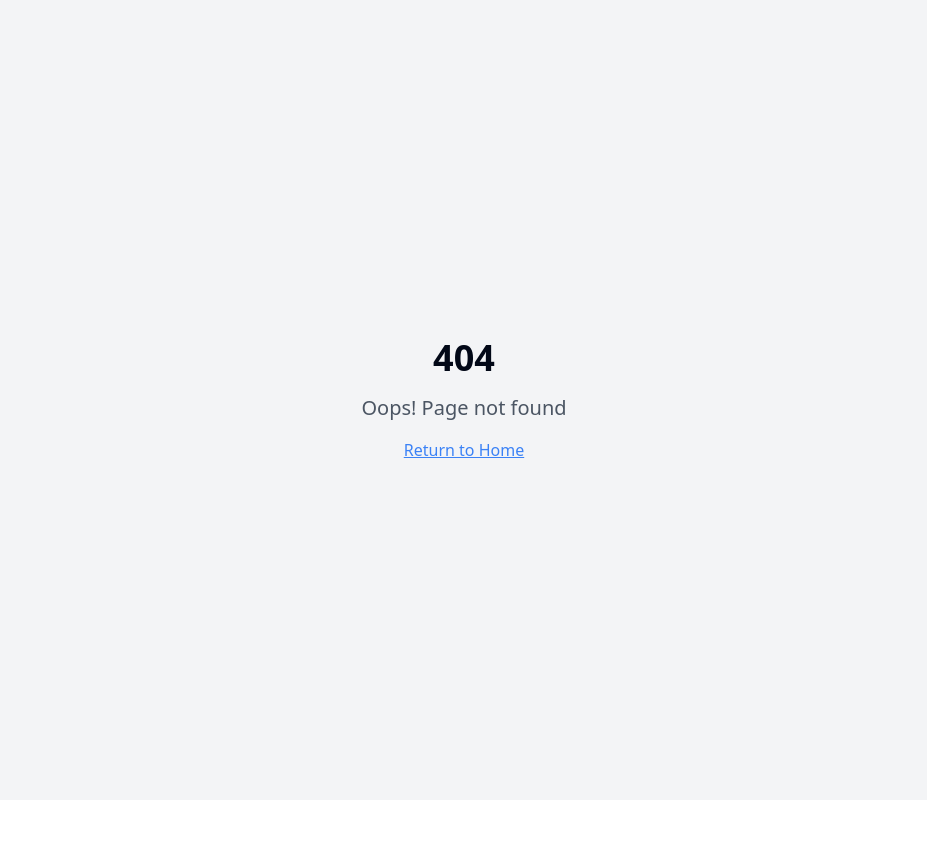
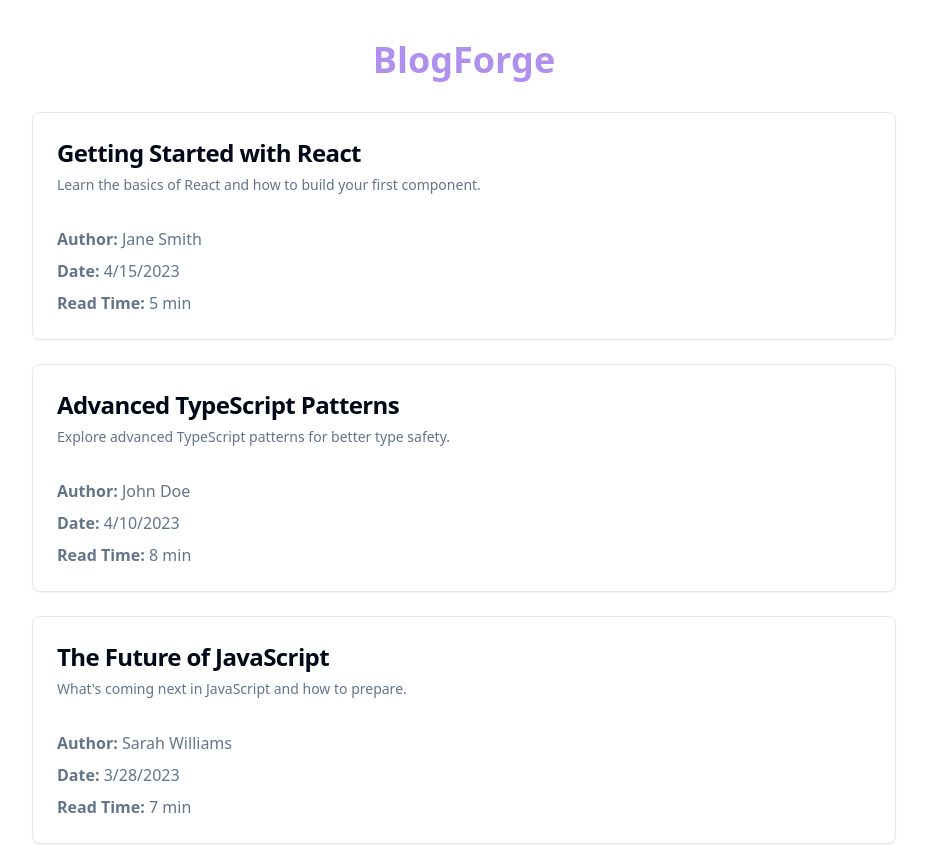
Before and after one commit to satyam-sys07/story-forge-core, a React (Vite) app: page /home in a window 1280 px wide. Before the commit this address had no page. Shown: the top 845 px of the page, without its empty margins (176-1103 px from the left). Before the commit the page ends 800 px from the top, so only its background shows below. Built offline with nearby package versions, Linux system fonts and the light colour scheme.

Commit message:
Add home page and blog viewing.

```diff
--- a/src/App.tsx
+++ b/src/App.tsx
@@ -11,6 +11,8 @@ import Editor from "./pages/Editor";
 import Archive from "./pages/Archive";
 import Profile from "./pages/Profile";
 import NotFound from "./pages/NotFound";
+import Home from "./pages/Home";
+import BlogPost from "./pages/BlogPost";
 
 const queryClient = new QueryClient();
 
@@ -21,6 +23,9 @@ const App = () => (
       <Sonner />
       <BrowserRouter>
         <Routes>
+          <Route path="/home" element={<Home />} />
+          <Route path="/blog/:id" element={<BlogPost />} />
+
           <Route path="/" element={<Layout><Dashboard /></Layout>} />
           <Route path="/posts" element={<Layout><Posts /></Layout>} />
           <Route path="/categories" element={<Layout><Categories /></Layout>} />
--- /dev/null
+++ b/src/pages/BlogPost.tsx
@@ -0,0 +1,48 @@
+
+import { useParams, Link, useNavigate } from "react-router-dom";
+import { posts } from "@/data/mockData";
+import { Card, CardHeader, CardTitle, CardContent } from "@/components/ui/card";
+import { ArrowLeft } from "lucide-react";
+
+const BlogPost = () => {
+  const { id } = useParams();
+  const navigate = useNavigate();
+  const post = posts.find(p => p.id === id && p.status === "published");
+
+  if (!post) {
+    return (
+      <div className="max-w-2xl mx-auto pt-16 text-center animate-fade-in">
+        <p className="mb-8 text-lg text-destructive">Blog post not found.</p>
+        <button
+          className="inline-flex items-center gap-2 px-4 py-2 rounded bg-primary text-white hover:bg-primary/90"
+          onClick={() => navigate(-1)}
+        >
+          <ArrowLeft size={18} /> Back
+        </button>
+      </div>
+    );
+  }
+
+  return (
+    <div className="max-w-2xl mx-auto py-10 px-4 animate-fade-in">
+      <Link to="/home" className="flex items-center text-primary text-sm hover:underline mb-4">
+        <ArrowLeft className="w-4 h-4 mr-1" /> Back to home
+      </Link>
+      <Card>
+        <CardHeader>
+          <CardTitle className="text-4xl">{post.title}</CardTitle>
+          <div className="flex flex-wrap gap-4 mt-2 text-muted-foreground text-sm">
+            <span>By <b>{post.author}</b></span>
+            <span>· {new Date(post.date).toLocaleDateString()}</span>
+            <span>· {post.readTime} min read</span>
+          </div>
+        </CardHeader>
+        <CardContent className="prose max-w-none pt-6 text-base leading-relaxed">
+          {post.content}
+        </CardContent>
+      </Card>
+    </div>
+  );
+};
+
+export default BlogPost;
--- /dev/null
+++ b/src/pages/Home.tsx
@@ -0,0 +1,36 @@
+
+import { Link } from "react-router-dom";
+import { posts } from "@/data/mockData";
+import { Card, CardHeader, CardTitle, CardDescription, CardContent } from "@/components/ui/card";
+
+const publishedPosts = posts.filter(post => post.status === "published");
+
+const Home = () => (
+  <div className="py-10 px-4 max-w-4xl mx-auto">
+    <h1 className="text-4xl font-bold mb-8 text-center text-primary animate-fade-in">BlogForge</h1>
+    <div className="grid gap-6">
+      {publishedPosts.length === 0 && (
+        <div className="text-center text-muted-foreground">No posts published yet.</div>
+      )}
+      {publishedPosts.map(post => (
+        <Card key={post.id} className="hover-scale transition-shadow hover:shadow-xl">
+          <Link to={`/blog/${post.id}`}>
+            <CardHeader>
+              <CardTitle className="story-link text-2xl">{post.title}</CardTitle>
+              <CardDescription>
+                {post.excerpt}
+              </CardDescription>
+            </CardHeader>
+            <CardContent className="pt-2 flex flex-col gap-2 text-muted-foreground">
+              <span><b>Author:</b> {post.author}</span>
+              <span><b>Date:</b> {new Date(post.date).toLocaleDateString()}</span>
+              <span><b>Read Time:</b> {post.readTime} min</span>
+            </CardContent>
+          </Link>
+        </Card>
+      ))}
+    </div>
+  </div>
+);
+
+export default Home;
```
